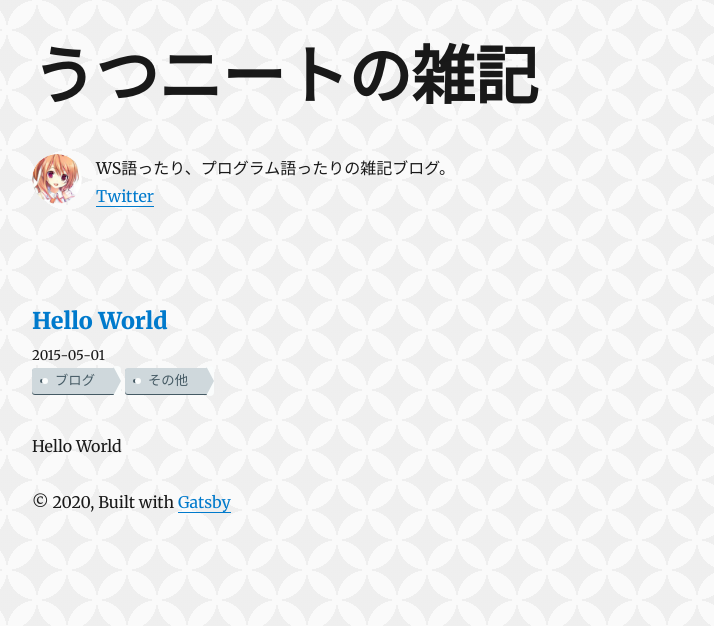
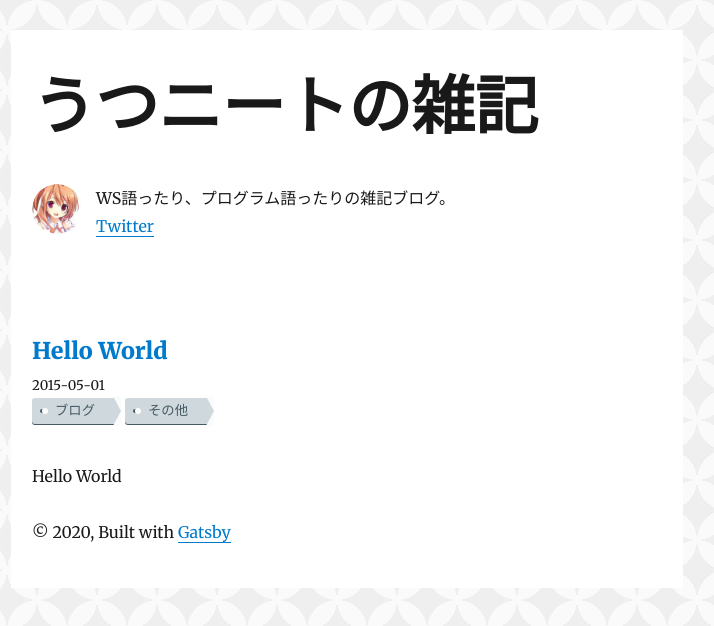
Before and after one commit to coffeeMoka/UtuWS, a Gatsby site: page / in a window 1280 px wide. Shown: the whole page, without its empty margins (293-1007 px from the left). Built offline with nearby package versions, Linux system fonts and the light colour scheme; Gatsby itself is replaced by a stand-in of ours; some packages are replaced by stand-ins of ours.

Commit message:
add maincontent.module.css.

```diff
--- a/src/components/layout.js
+++ b/src/components/layout.js
@@ -2,6 +2,7 @@
 import { Link } from "gatsby"
 
 import { rhythm, scale } from "../utils/typography"
+import styles from "../styles/maincontent.module.css"
 
 const Layout = ({ location, title, children }) => {
   const rootPath = `${__PATH_PREFIX__}/`
@@ -53,9 +54,8 @@
   }
   return (
     <div
+      className={styles.content}
       style={{
-        marginLeft: `auto`,
-        marginRight: `auto`,
         maxWidth: rhythm(24),
         padding: `${rhythm(1.5)} ${rhythm(3 / 4)}`,
       }}
--- /dev/null
+++ b/src/styles/maincontent.module.css
@@ -0,0 +1,6 @@
+.content {
+	background-color: #ffffff;
+	margin-left: auto;
+	margin-right: auto;
+	margin-top: 30px;
+}
```
